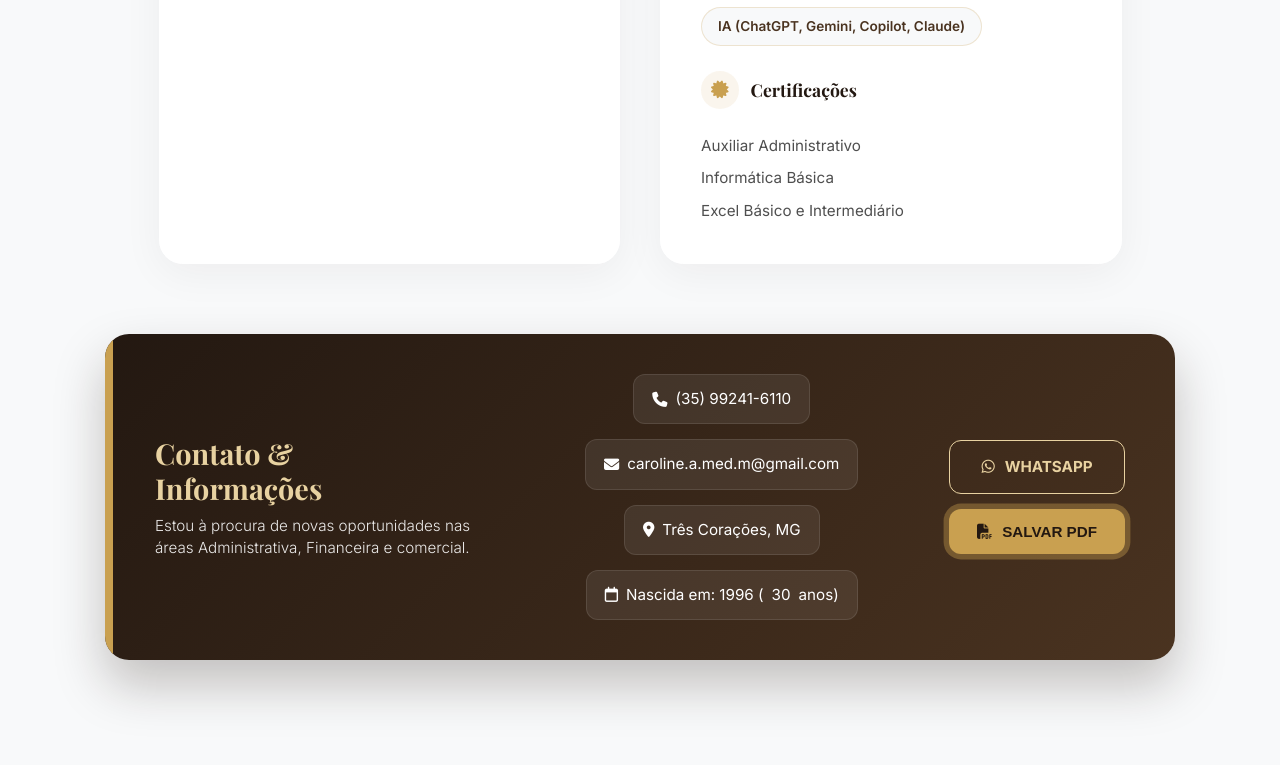
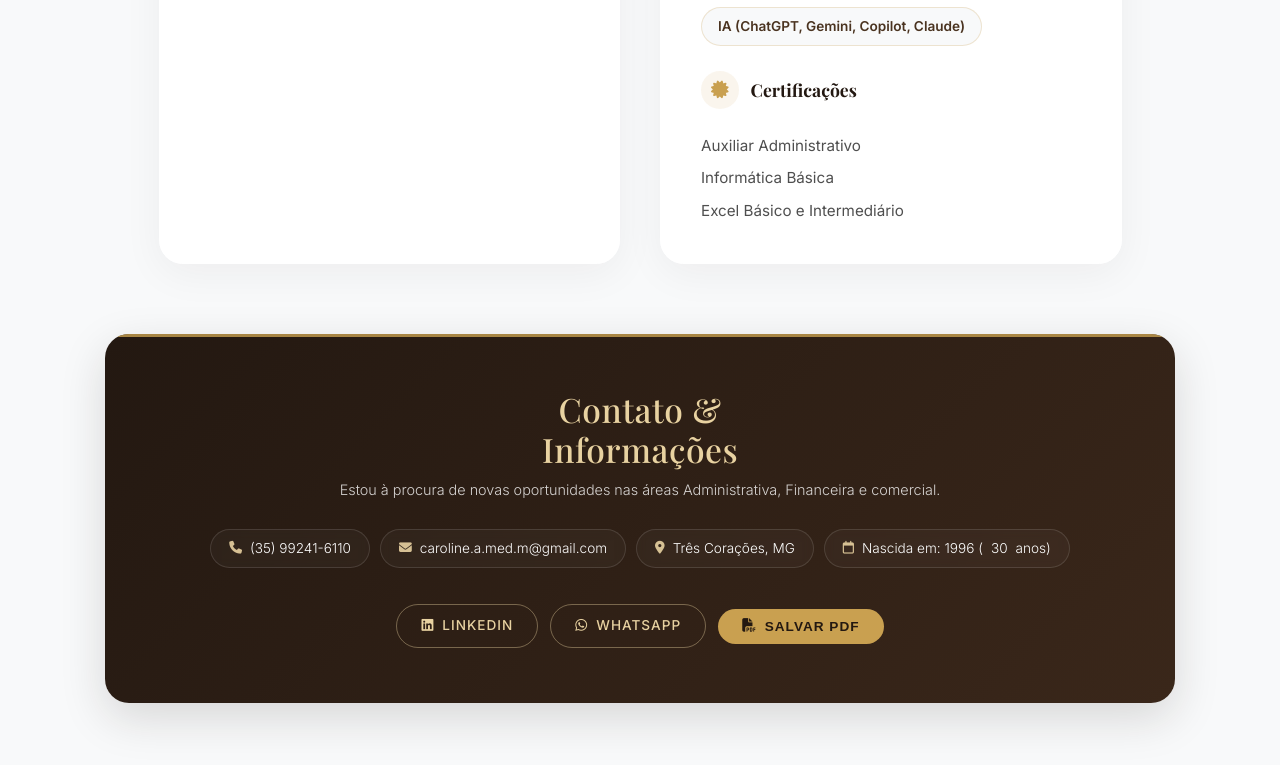
Before and after one commit to carolinemed96/CV.Carolinemedeiros, a plain HTML site: page index.html in a window 1280 px wide. Shown: the part 3221-3986 px from the top of the page. Before the commit the page ends 3961 px from the top, so only its background shows below. Drawn offline with nearby package versions, Linux system fonts and the light colour scheme; a web font is replaced by a local one.

Commit message:
Update index.html

```diff
--- a/index.html
+++ b/index.html
@@ -149,63 +149,53 @@
             display: flex; align-items: center; gap: 8px; transition: var(--transition);
         }
 
-        /* Banner de Contato Responsivo */
+        /* Banner de Contato Responsivo - Design Delicado */
         .contact-section { padding: 40px 0 20px; }
         .contact-banner {
-            background: linear-gradient(135deg, var(--primary-dark) 0%, var(--primary-brown) 100%);
-            border-radius: var(--radius-lg); padding: clamp(30px, 6vw, 40px) clamp(20px, 6vw, 50px);
-            display: flex; flex-direction: column; align-items: center; justify-content: space-between; gap: 30px;
-            box-shadow: 0 25px 50px rgba(35, 24, 17, 0.25); position: relative; overflow: hidden;
+            background: linear-gradient(135deg, var(--primary-dark) 0%, #3a271a 100%);
+            border-radius: var(--radius-lg); padding: clamp(35px, 6vw, 55px) clamp(20px, 5vw, 40px);
+            display: flex; flex-direction: column; align-items: center; justify-content: center; gap: 28px;
+            box-shadow: 0 15px 45px rgba(35, 24, 17, 0.15); position: relative; overflow: hidden;
             text-align: center;
         }
-        @media (min-width: 992px) {
-            .contact-banner { flex-direction: row; text-align: left; }
-        }
 
-        .contact-banner::before { content: ''; position: absolute; top: 0; left: 0; width: 8px; height: 100%; background: var(--accent-gold); }
-        .contact-title { flex: 0 0 35%; }
-        .contact-title h2 { font-family: var(--font-serif); color: var(--accent-gold-light); font-size: clamp(1.5rem, 5vw, 1.8rem); margin: 0; line-height: 1.2; }
-        .contact-objective-small { color: rgba(255, 255, 255, 0.9); font-size: 0.95rem; margin-top: 10px; line-height: 1.4; font-weight: 300; }
+        /* Faixa dourada no topo mais sutil e fina */
+        .contact-banner::before { content: ''; position: absolute; top: 0; left: 0; width: 100%; height: 3px; background: var(--accent-gold); opacity: 0.8; }
 
-        .contact-info-strip { display: flex; flex-direction: column; flex-wrap: wrap; gap: 15px; flex: 1; justify-content: center; width: 100%; }
-        @media (min-width: 600px) {
-            .contact-info-strip { flex-direction: row; width: auto; }
-        }
+        .contact-title { width: 100%; max-width: 800px; }
+        .contact-title h2 { font-family: var(--font-serif); color: var(--accent-gold-light); font-size: clamp(1.6rem, 5vw, 2.1rem); margin: 0 0 8px 0; line-height: 1.2; font-weight: 500; letter-spacing: 0.5px; }
+        .contact-objective-small { color: rgba(255, 255, 255, 0.8); font-size: 0.9rem; line-height: 1.6; font-weight: 300; margin: 0 auto; max-width: 650px; }
+
+        /* Distribuição orgânica e suave como "tags" */
+        .contact-info-strip { display: flex; flex-direction: row; flex-wrap: wrap; gap: 10px; justify-content: center; width: 100%; align-items: center; }
 
         .contact-info-strip div {
-            display: flex; align-items: center; gap: 8px; color: #fff; font-size: 0.95rem;
-            background: rgba(255,255,255,0.08); padding: 12px 18px; border-radius: 12px;
-            border: 1px solid rgba(255,255,255,0.1); justify-content: center;
+            display: flex; align-items: center; justify-content: center; gap: 8px; color: #fdfdfd; font-size: 0.85rem; font-weight: 300;
+            background: rgba(255,255,255,0.03); padding: 8px 18px; border-radius: 30px;
+            border: 1px solid rgba(255,255,255,0.12); backdrop-filter: blur(5px); transition: var(--transition);
         }
-        @media (min-width: 600px) {
-            .contact-info-strip div { white-space: nowrap; justify-content: flex-start; }
-        }
+        .contact-info-strip div i { color: var(--accent-gold-light); font-size: 0.8rem; opacity: 0.9; }
+        .contact-info-strip div:hover { background: rgba(255,255,255,0.08); border-color: rgba(255,255,255,0.25); }
 
-        .contact-actions { display: flex; flex-direction: column; gap: 15px; width: 100%; max-width: 300px; }
-        @media (min-width: 992px) {
-            .contact-actions { width: auto; max-width: none; }
-        }
+        .contact-actions { display: flex; flex-direction: row; flex-wrap: wrap; gap: 12px; width: 100%; align-items: center; justify-content: center; margin-top: 8px; }
 
         .btn-modern {
-            background: transparent; color: var(--accent-gold-light); padding: 14px 28px;
-            border-radius: 12px; font-weight: 700; font-size: 0.95rem; text-transform: uppercase;
-            border: 1px solid var(--accent-gold-light); cursor: pointer; transition: var(--transition);
-            display: flex; align-items: center; gap: 10px; text-decoration: none; justify-content: center;
+            background: transparent; color: var(--accent-gold-light); padding: 10px 24px;
+            border-radius: 30px; font-weight: 500; font-size: 0.85rem; text-transform: uppercase; letter-spacing: 1px;
+            border: 1px solid rgba(232, 210, 161, 0.4); cursor: pointer; transition: var(--transition);
+            display: flex; align-items: center; justify-content: center; gap: 8px; text-decoration: none;
         }
-        .btn-modern.primary { background: var(--accent-gold); color: var(--primary-dark); border: none; animation: pulseGlow 2s infinite; }
+        .btn-modern:hover { border-color: var(--accent-gold-light); background: rgba(232, 210, 161, 0.05); }
 
-        @keyframes pulseGlow {
-            0% { box-shadow: 0 0 0 0 rgba(201, 160, 80, 0.6); }
-            70% { box-shadow: 0 0 0 15px rgba(201, 160, 80, 0); }
-            100% { box-shadow: 0 0 0 0 rgba(201, 160, 80, 0); }
-        }
+        .btn-modern.primary { background: var(--accent-gold); color: var(--primary-dark); border: none; font-weight: 600; }
+        .btn-modern.primary:hover { transform: translateY(-3px); box-shadow: 0 10px 20px rgba(201, 160, 80, 0.25); }
 
         /* ==========================================================================
            4. IMPRESSÃO (PDF) - CORREÇÃO DEFINITIVA DE ESPAÇAMENTO E QUEBRA DE PÁGINA
            ========================================================================== */
         @media print {
             @page { size: A4; margin: 0 !important; }
-            html, body { width: 210mm !important; height: auto !important; background-color: #FFFFFF !important; overflow: visible !important; -webkit-print-color-adjust: exact !important; print-color-adjust: exact !important; }
+            html, body { width: 210mm !important; height: auto !important; background-color: #FFFFFF !important; overflow: visible !important; -webkit-print-color-adjust: exact !important; print-color-adjust: exact !important; margin: 0 !important; padding: 0 !important; }
             * { animation: none !important; transition: none !important; box-shadow: none !important; backdrop-filter: none !important; transform: none !important; }
             .ambient-light, .contact-actions { display: none !important; }
             .reveal { opacity: 1 !important; visibility: visible !important; transform: none !important; }
@@ -250,13 +240,14 @@
             .tool-tag { font-size: 8pt !important; padding: 1.5px 5px !important; border: 0.5pt solid #ccc !important; background: transparent !important; }
 
             .contact-section { padding: 4mm 0 0 0 !important; }
-            .contact-banner { padding: 4mm 6mm !important; flex-direction: row !important; flex-wrap: nowrap !important; background: var(--primary-dark) !important; width: 100% !important; border: none !important; justify-content: space-between !important; align-items: center !important; }
-            .contact-banner::before { width: 4px !important; }
-            .contact-title h2 { font-size: 11pt !important; color: var(--accent-gold-light) !important; }
+            .contact-banner { padding: 4mm 6mm !important; flex-direction: row !important; flex-wrap: nowrap !important; background: var(--primary-dark) !important; width: 100% !important; border: none !important; justify-content: space-between !important; align-items: center !important; text-align: left !important; }
+            .contact-banner::before { width: 4px !important; height: 100% !important; left: 0 !important; top: 0 !important; }
+            .contact-title { width: auto !important; max-width: 250px !important; flex: 0 0 35% !important; }
+            .contact-title h2 { font-size: 11pt !important; color: var(--accent-gold-light) !important; margin-bottom: 2px !important; }
             .contact-objective-small { font-size: 7.5pt !important; color: #eee !important; margin-top: 2px !important; max-width: 250px !important; }
 
             .contact-info-strip { flex: 1 !important; justify-content: flex-end !important; display: flex !important; flex-wrap: wrap !important; gap: 2mm !important; }
-            .contact-info-strip div { font-size: 8pt !important; background: rgba(255, 255, 255, 0.1) !important; border: none !important; padding: 2px 6px !important; color: #fff !important; white-space: nowrap !important; }
+            .contact-info-strip div { font-size: 8pt !important; background: rgba(255, 255, 255, 0.1) !important; border: none !important; padding: 2px 6px !important; color: #fff !important; white-space: nowrap !important; width: auto !important; max-width: none !important; }
         }
 
         .reveal { opacity: 0; transform: translateY(30px); transition: all 0.8s ease-out; }
@@ -445,8 +436,9 @@
                 </div>
 
                 <div class="contact-actions">
+                    <a href="https://www.linkedin.com/in/caroline-medeiros-39612b303/" target="_blank" class="btn-modern outline"><i class="fa-brands fa-linkedin"></i> LinkedIn</a>
                     <a href="https://wa.me/5535992416110" target="_blank" class="btn-modern outline"><i class="fa-brands fa-whatsapp"></i> WhatsApp</a>
-                    <button onclick="window.print()" class="btn-modern primary"><i class="fa-solid fa-file-pdf"></i> Salvar PDF</button>
+                    <button type="button" onclick="imprimirCurriculo()" class="btn-modern primary"><i class="fa-solid fa-file-pdf"></i> Salvar PDF</button>
                 </div>
             </div>
         </section>
@@ -460,6 +452,15 @@
             const idade = new Date().getFullYear() - anoNascimento;
             document.getElementById('idade-web').textContent = idade;
         }
+
+        function imprimirCurriculo() {
+            // Em dispositivos móveis, um pequeno delay de 300ms ajuda o navegador
+            // a processar a interface antes de chamar a caixa de impressão/PDF.
+            setTimeout(function() {
+                window.print();
+            }, 300);
+        }
+
         function reveal() {
             const reveals = document.querySelectorAll(".reveal");
             for (let i = 0; i < reveals.length; i++) {
```
